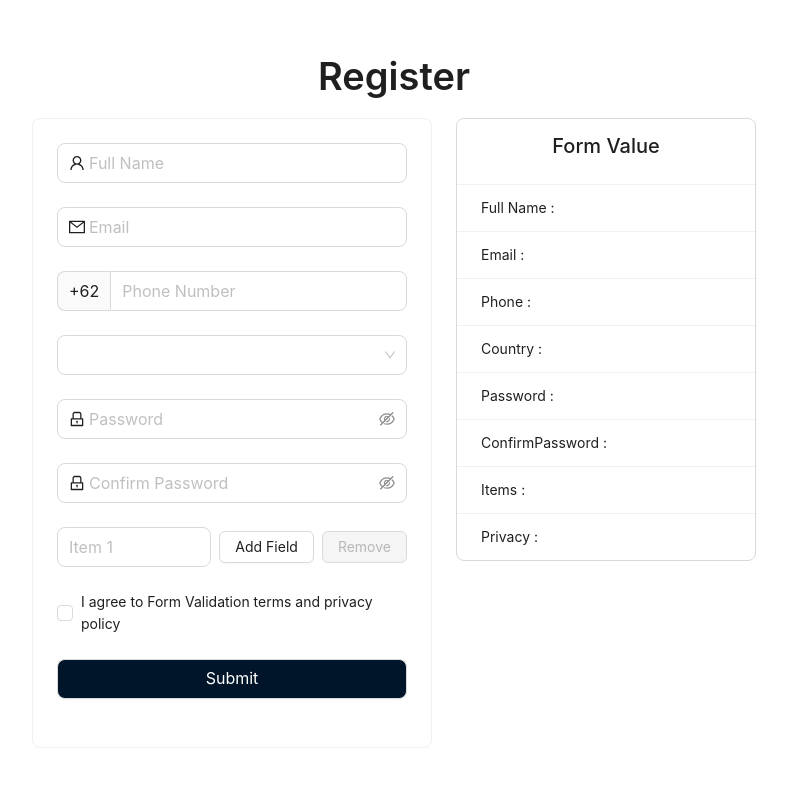
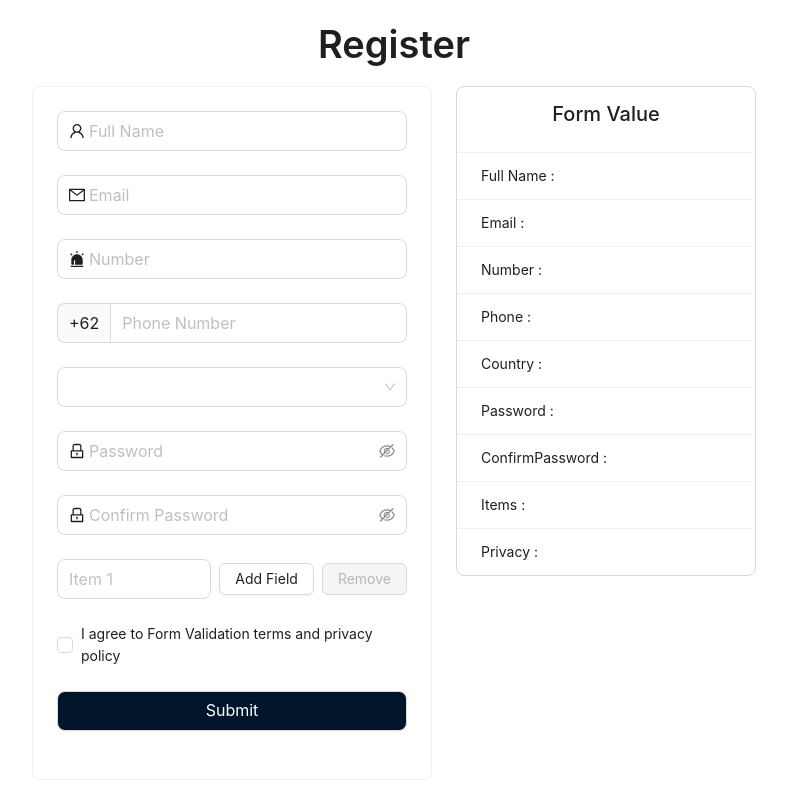
Before and after one commit to rolandowebdev/form-validation-antd, a React (Vite) app: page / in a window 1280 px wide. Shown: the whole page, without its empty margins (246-1033 px from the left). Built offline with nearby package versions, Linux system fonts and the light colour scheme.

Commit message:
feat: added field number thousand separator

```diff
--- a/src/components/Input/InputText.tsx
+++ b/src/components/Input/InputText.tsx
@@ -6,23 +6,33 @@ type InputTextProps = {
 	placeholder: string
 	icon: React.ReactNode
 	size?: 'large' | 'middle' | 'small'
+	isCurrencyType?: boolean
 }
+
+const addCommas = (num: { toString: () => string }) =>
+	num.toString().replace(/\B(?=(\d{3})+(?!\d))/g, '.')
+const removeNonNumeric = (num: { toString: () => string }) =>
+	num.toString().replace(/[^0-9]/g, '')
 
 export const InputText = ({
 	name,
 	placeholder,
 	icon,
 	size = 'large',
+	isCurrencyType,
 }: InputTextProps) => {
 	const {
 		control,
 		formState: { errors },
 	} = useFormContext()
+
 	return (
 		<Controller
 			name={name}
 			control={control}
-			render={({ field }) => (
+			render={({ field }) => {
+				const formattedValue = addCommas(removeNonNumeric(field.value))
+				return (
 					<Form.Item
 						help={errors[name] ? errors[name]?.message?.toString() : null}
 						validateStatus={errors[name] ? 'error' : ''}>
@@ -31,9 +41,11 @@ export const InputText = ({
 							placeholder={placeholder}
 							size={size}
 							{...field}
+							value={isCurrencyType ? formattedValue : field.value}
 						/>
 					</Form.Item>
-			)}
+				)
+			}}
 		/>
 	)
 }
--- a/src/pages/Form.tsx
+++ b/src/pages/Form.tsx
@@ -1,4 +1,9 @@
-import { LockOutlined, MailOutlined, UserOutlined } from '@ant-design/icons'
+import {
+	LockOutlined,
+	MailOutlined,
+	UserOutlined,
+	AlertFilled,
+} from '@ant-design/icons'
 import { yupResolver } from '@hookform/resolvers/yup'
 import {
 	Button,
@@ -35,6 +40,7 @@ export const FormUser = () => {
 		defaultValues: {
 			fullName: '',
 			email: '',
+			number: '',
 			country: '',
 			mobile: '',
 			password: '',
@@ -53,6 +59,7 @@ export const FormUser = () => {
 	const dataSource = [
 		`Full Name : ${data?.fullName?.toString() ?? ''}` || 'Full Name :',
 		`Email : ${data?.email?.toString() ?? ''}` || 'Email :',
+		`Number : ${data?.number?.toString() ?? ''}` || 'Number :',
 		`Phone : ${data?.mobile?.toString() ?? ''}` || 'Phone :',
 		`Country : ${data?.country?.toString() ?? ''}` || 'Country :',
 		`Password : ${data?.password?.toString() ?? ''}` || 'Password :',
@@ -89,6 +96,13 @@ export const FormUser = () => {
 									name='email'
 									icon={<MailOutlined />}
 									placeholder='Email'
+								/>
+
+								<InputText
+									isCurrencyType
+									name='number'
+									icon={<AlertFilled />}
+									placeholder='Number'
 								/>
 
 								<InputNumber
--- a/src/types/User.ts
+++ b/src/types/User.ts
@@ -5,6 +5,7 @@ export type Items = {
 export type User = {
 	fullName: string
 	email: string
+	number: string
 	country: string
 	mobile: string
 	password: string
```
Lines whose indentation alone changed are shown as unchanged.
